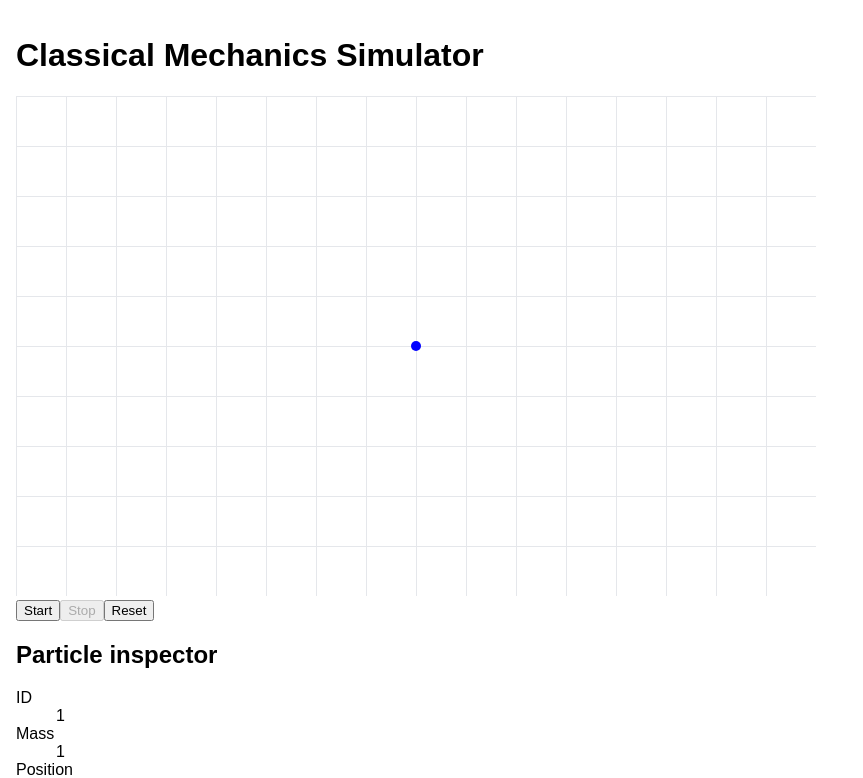
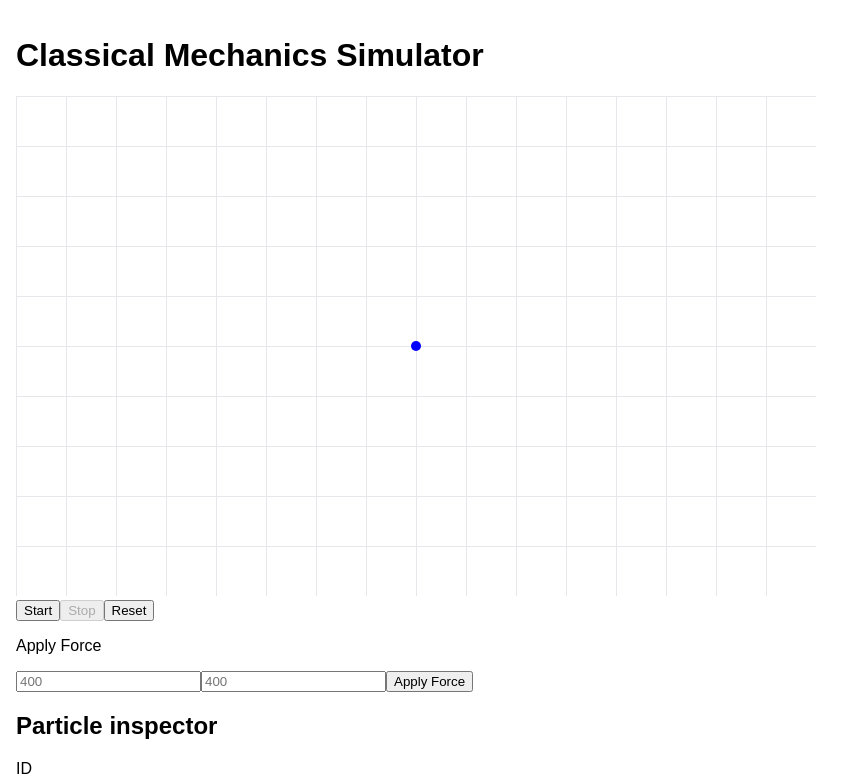
Before and after one commit to matt-levy/Physics-Simulator, a Next.js app: page / in a window 1280 px wide. Shown: the top 778 px of the page, without its empty margins (0-863 px from the left). Built offline with nearby package versions, Linux system fonts and the light colour scheme.

Commit message:
add custom force to particle via input fields

```diff
--- a/src/components/SimulationCanvas.tsx
+++ b/src/components/SimulationCanvas.tsx
@@ -5,6 +5,7 @@ import { World } from "@/physics/World";
 import { SimulationControls } from "./SimulationControls";
 import { Particle } from "@/physics/Particle";
 import { ParticleInspector, type ParticleSnapshot } from "./ParticleInspector";
+import { Vector2 } from "@/physics/Vector2";
 
 const FIXED_TIMESTEP_SECONDS = 1 / 60;
 const MAX_STEPS_PER_FRAME = 5;
@@ -89,6 +90,7 @@ export function SimulationCanvas() {
     useState<ParticleSnapshot | null>(() =>
       createParticleSnapshot(world.particles[0]),
     );
+  const activeForceRef = useRef<Vector2>({ x: 0, y: 0 });
 
   useEffect(() => {
     const canvas = canvasRef.current;
@@ -119,6 +121,10 @@ export function SimulationCanvas() {
           accumulatedTime >= FIXED_TIMESTEP_SECONDS &&
           stepsThisFrame < MAX_STEPS_PER_FRAME
         ) {
+          const activeForce = activeForceRef.current;
+          if (activeForce.x !== 0 || activeForce.y !== 0) {
+            world.particles[0]?.applyForce(activeForce);
+          }
           world.update(FIXED_TIMESTEP_SECONDS);
           accumulatedTime -= FIXED_TIMESTEP_SECONDS;
           stepsThisFrame += 1;
@@ -157,8 +163,23 @@ export function SimulationCanvas() {
         onStart={() => setIsRunning(true)}
         onStop={() => setIsRunning(false)}
         reset={() => {
+          activeForceRef.current = { x: 0, y: 0 };
           world.reset();
           setParticleSnapshot(createParticleSnapshot(world.particles[0]));
+        }}
+        onApplyForce={(forceX: number, forceY: number) => {
+          activeForceRef.current = {
+            x: activeForceRef.current.x + forceX,
+            y: activeForceRef.current.y + forceY,
+          };
+
+          if (!isRunning) {
+            const snapshot = createParticleSnapshot(world.particles[0]);
+            if (snapshot) {
+              snapshot.accumulatedForce = { ...activeForceRef.current };
+            }
+            setParticleSnapshot(snapshot);
+          }
         }}
       />
       <ParticleInspector particle={particleSnapshot} />
--- a/src/components/SimulationControls.tsx
+++ b/src/components/SimulationControls.tsx
@@ -1,10 +1,13 @@
 "use client";
+
+import { useState } from "react";
 
 type SimulationControlsProps = {
   isRunning: boolean;
   onStart: () => void;
   onStop: () => void;
   reset?: () => void;
+  onApplyForce?: (forceX: number, forceY: number) => void;
 };
 
 export function SimulationControls({
@@ -12,7 +15,27 @@ export function SimulationControls({
   onStart,
   onStop,
   reset,
+  onApplyForce,
 }: SimulationControlsProps) {
+  const [forceX, setForceX] = useState<string>("");
+  const [forceY, setForceY] = useState<string>("");
+
+  const handleApplyForce = () => {
+    let forceValueX = parseFloat(forceX);
+    let forceValueY = parseFloat(forceY);
+    if (isNaN(forceValueX)) {
+      forceValueX = 0;
+    }
+    if (isNaN(forceValueY)) {
+      forceValueY = 0;
+    }
+    if (!isNaN(forceValueX) && !isNaN(forceValueY) && onApplyForce) {
+      onApplyForce(forceValueX, forceValueY);
+    }
+    setForceX(""); // Clear the input after applying the force
+    setForceY(""); // Clear the input after applying the force
+  };
+
   return (
     <section aria-label="Simulation controls">
       <button type="button" disabled={isRunning} onClick={onStart}>
@@ -24,7 +47,24 @@ export function SimulationControls({
       <button type="button" onClick={reset}>
         Reset
       </button>
-      {/* TODO: Add controls that apply forces or step the simulation once. */}
+      <p>Apply Force</p>
+      <input
+        type="text"
+        title="x"
+        value={forceX}
+        onChange={(e) => setForceX(e.target.value)}
+        placeholder="400"
+      />
+      <input
+        type="text"
+        title="y"
+        value={forceY}
+        onChange={(e) => setForceY(e.target.value)}
+        placeholder="400"
+      />
+      <button type="button" onClick={handleApplyForce}>
+        Apply Force
+      </button>
     </section>
   );
 }
```
